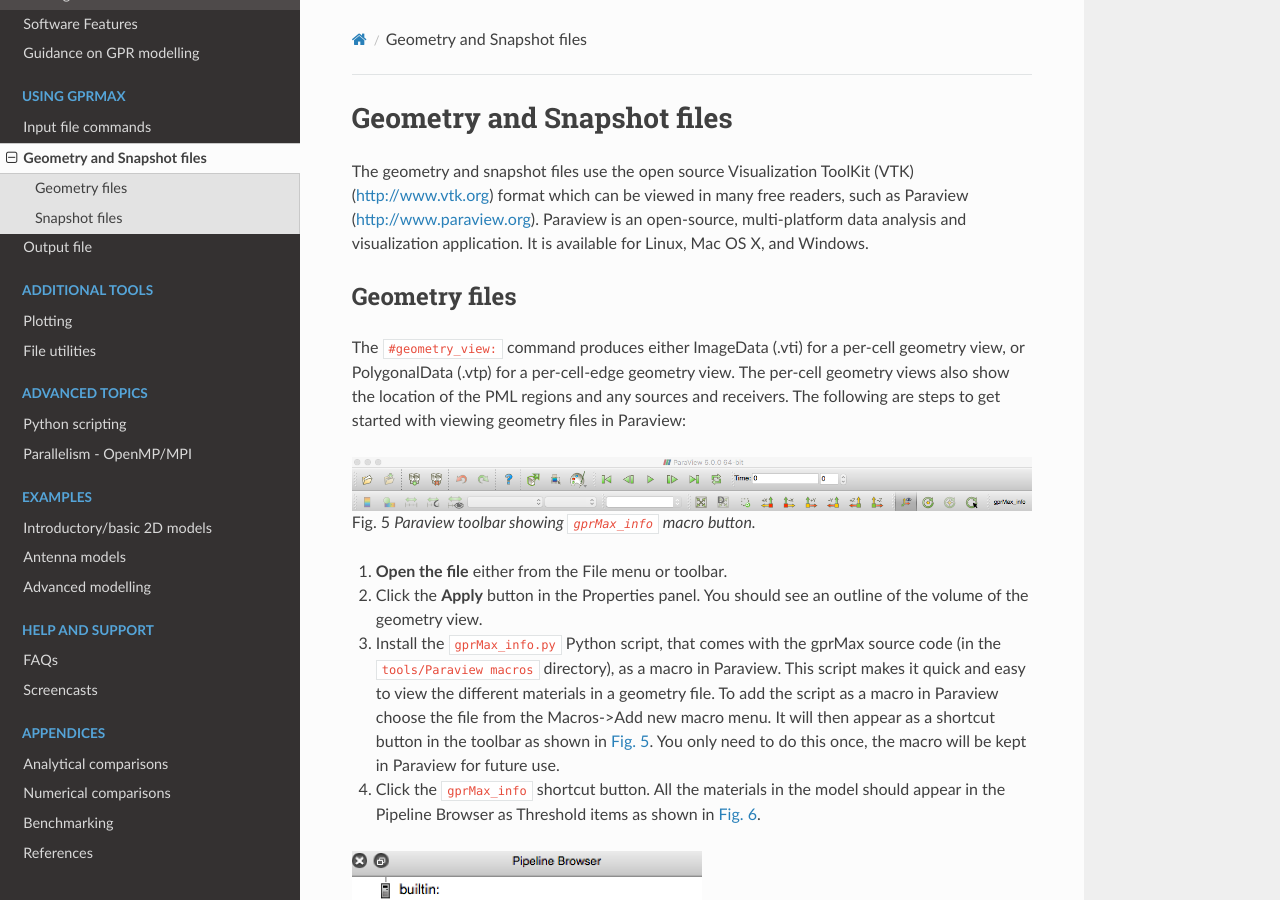
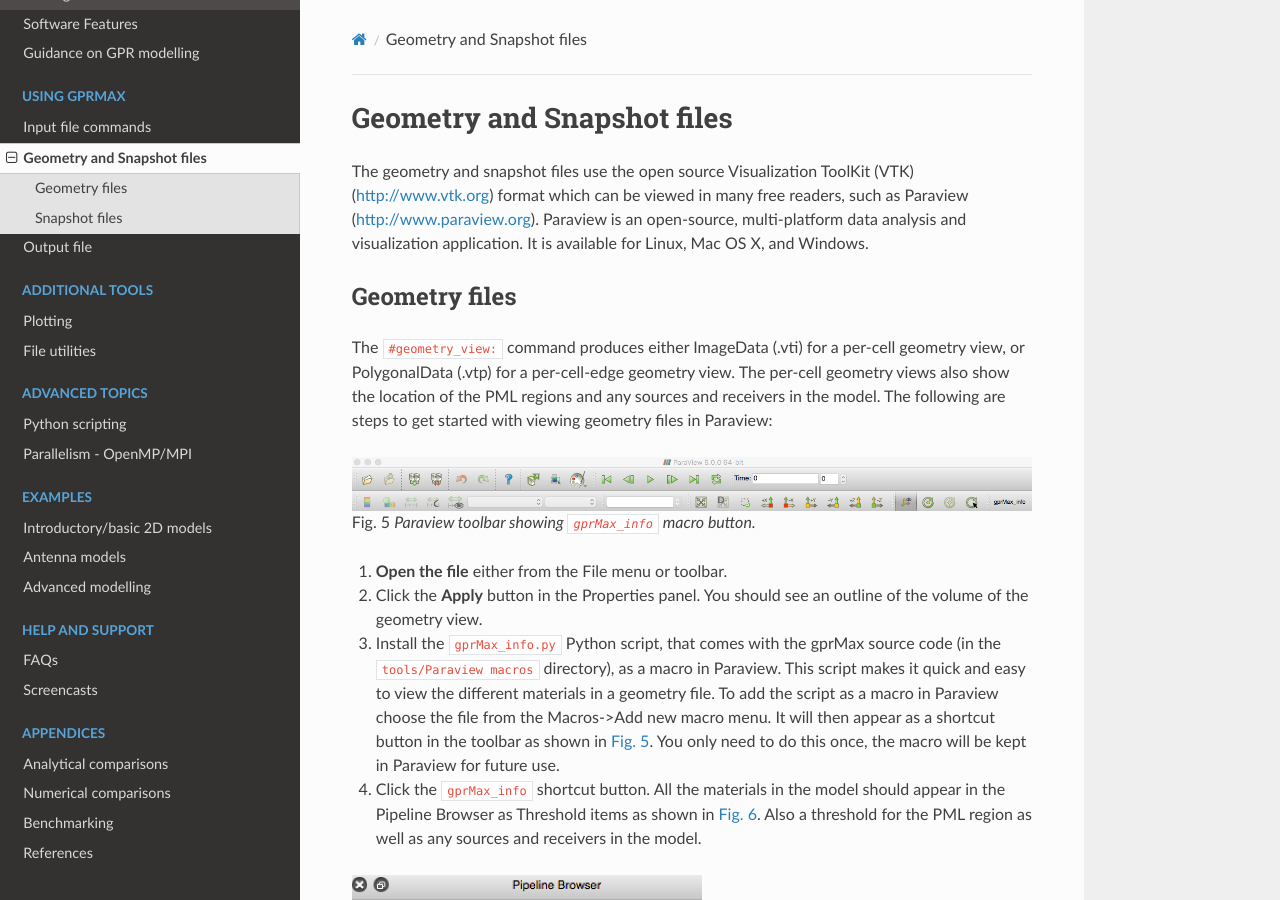
Before and after one commit to gprMax/gprMax, a Sphinx documentation site: the page built from docs/source/geometry_snapshots.rst, in a window 1280 px wide and 900 px high. Built offline with Sphinx 7.4.7 and the Read the Docs theme 2.0.0, drawn with Linux system fonts in a browser that asks for light colours.

Commit message:
Tweaks to text on thresholding.

```diff
--- a/docs/source/geometry_snapshots.rst
+++ b/docs/source/geometry_snapshots.rst
@@ -7,7 +7,7 @@ The geometry and snapshot files use the open source Visualization ToolKit (VTK)
 Geometry files
 ==============
 
-The ``#geometry_view:`` command produces either ImageData (.vti) for a per-cell geometry view, or PolygonalData (.vtp) for a per-cell-edge geometry view. The per-cell geometry views also show the location of the PML regions and any sources and receivers. The following are steps to get started with viewing geometry files in Paraview:
+The ``#geometry_view:`` command produces either ImageData (.vti) for a per-cell geometry view, or PolygonalData (.vtp) for a per-cell-edge geometry view. The per-cell geometry views also show the location of the PML regions and any sources and receivers in the model. The following are steps to get started with viewing geometry files in Paraview:
 
 .. _pv_toolbar:
 
@@ -18,7 +18,7 @@ The ``#geometry_view:`` command produces either ImageData (.vti) for a per-cell
 #. **Open the file** either from the File menu or toolbar.
 #. Click the **Apply** button in the Properties panel. You should see an outline of the volume of the geometry view.
 #. Install the ``gprMax_info.py`` Python script, that comes with the gprMax source code (in the ``tools/Paraview macros`` directory), as a macro in Paraview. This script makes it quick and easy to view the different materials in a geometry file. To add the script as a macro in Paraview choose the file from the Macros->Add new macro menu. It will then appear as a shortcut button in the toolbar as shown in :numref:`pv_toolbar`. You only need to do this once, the macro will be kept in Paraview for future use.
-#. Click the ``gprMax_info`` shortcut button. All the materials in the model should appear in the Pipeline Browser as Threshold items as shown in :numref:`pv_pipeline`.
+#. Click the ``gprMax_info`` shortcut button. All the materials in the model should appear in the Pipeline Browser as Threshold items as shown in :numref:`pv_pipeline`. Also a threshold for the PML region as well as any sources and receivers in the model.
 
 .. _pv_pipeline:
 
```
